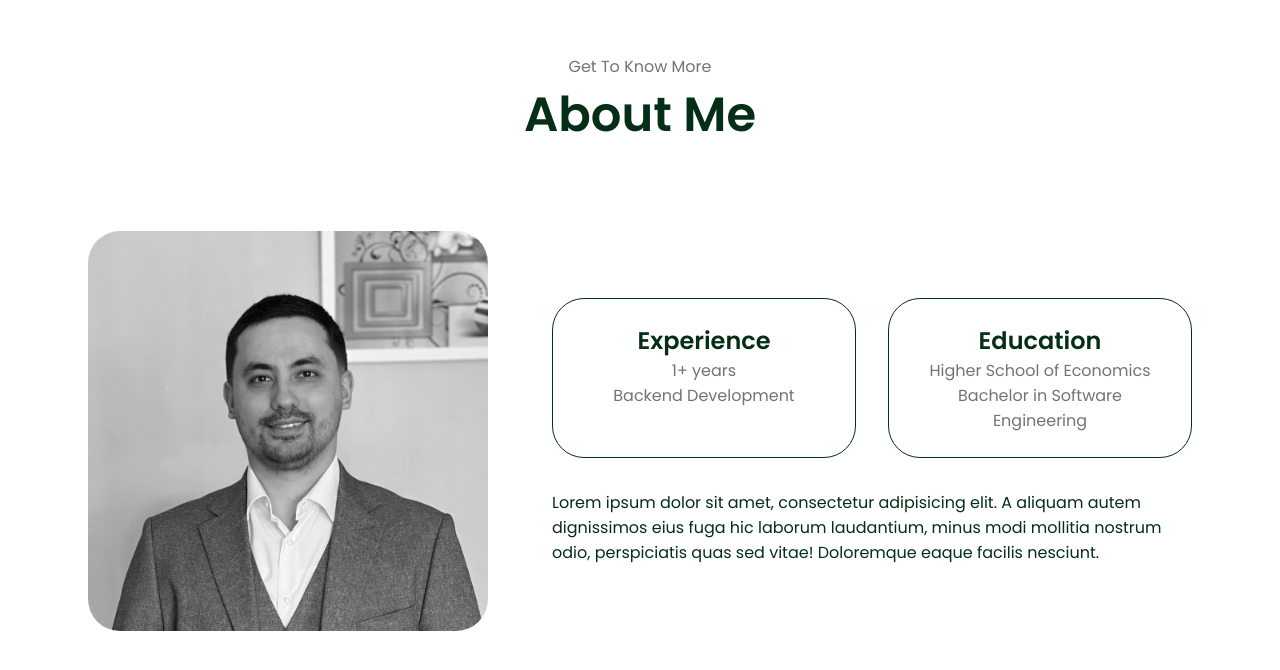
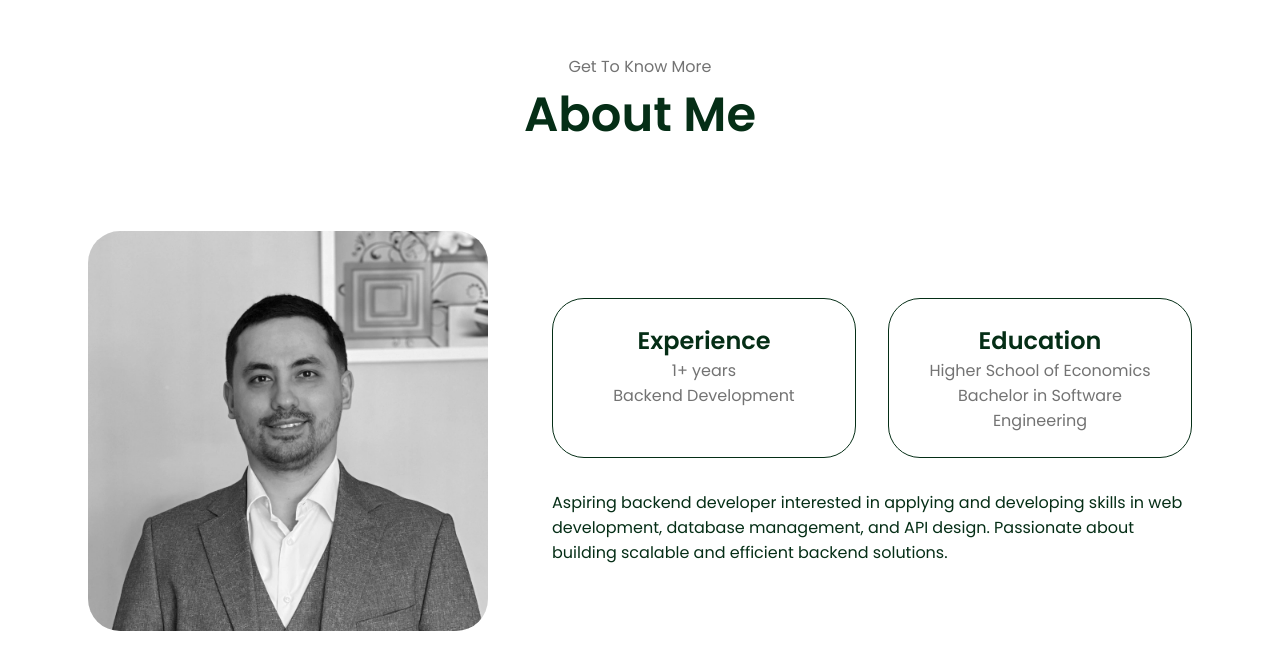
Before and after one commit to atayev2012/webCV, a plain HTML site: page index.html in a window 1280 px wide. Shown: the part 842-1512 px from the top of the page. Drawn offline with Linux system fonts and the light colour scheme.

Commit message:
article updated

```diff
--- a/index.html
+++ b/index.html
@@ -73,7 +73,7 @@
                             <p>Bachelor in Software Engineering</p>
                         </div>
                     </div>
-                    <article>Lorem ipsum dolor sit amet, consectetur adipisicing elit. A aliquam autem dignissimos eius fuga hic laborum laudantium, minus modi mollitia nostrum odio, perspiciatis quas sed vitae! Doloremque eaque facilis nesciunt.</article>
+                    <article>Aspiring backend developer interested in applying and developing skills in web development, database management, and API design. Passionate about building scalable and efficient backend solutions.</article>
                 </div>
             </div>
         </section>
```
